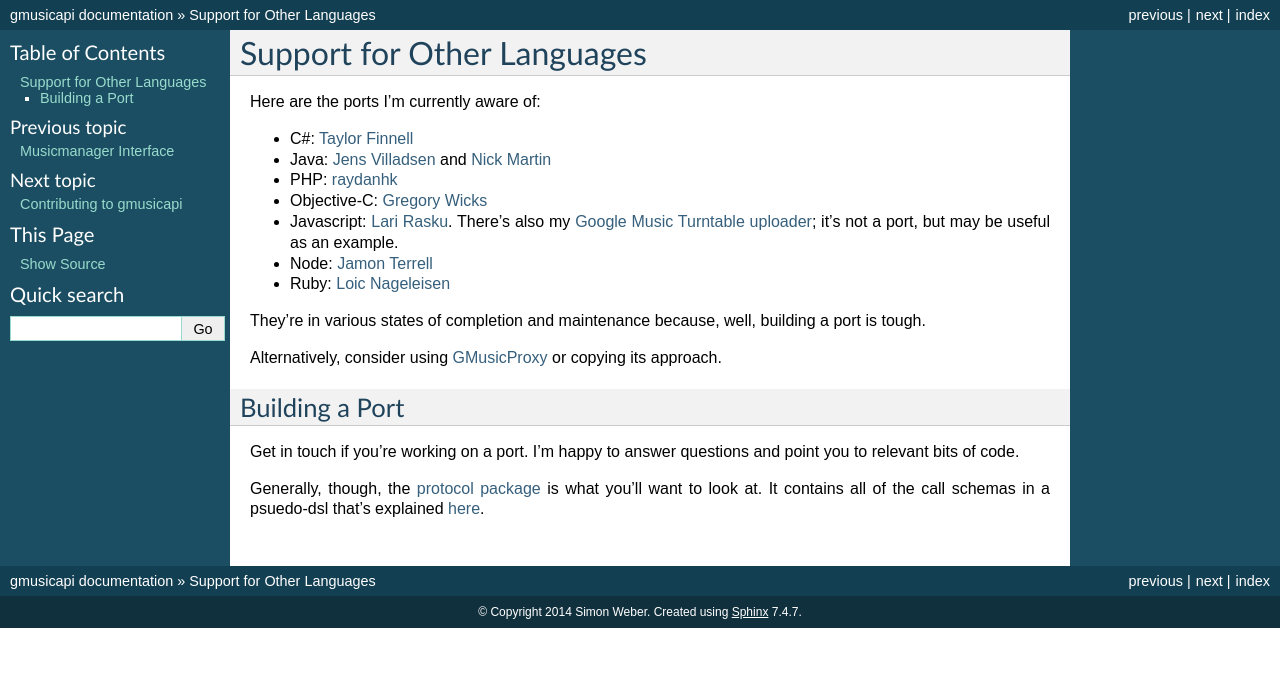
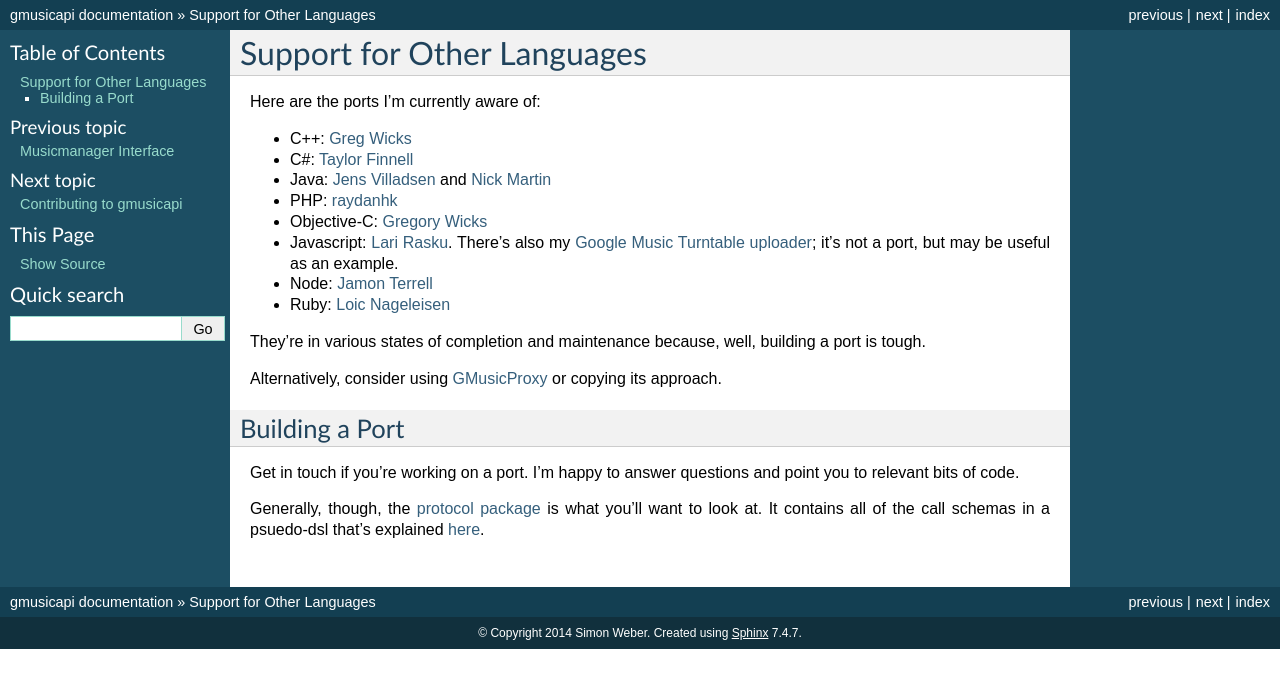
Before and after one commit to simon-weber/gmusicapi, a Sphinx documentation site: the page built from docs/source/ports.rst, in a window 1280 px wide. Shown: the top 688 px of the page. Built offline with Sphinx 7.4.7, drawn with Linux system fonts in a browser that asks for light colours; the version number could not be read and is left out.

Commit message:
add c++ port (@gwicks)

```diff
--- a/docs/source/ports.rst
+++ b/docs/source/ports.rst
@@ -6,6 +6,7 @@
 Here are the ports I'm currently aware of:
 
 
+-  C++: `Greg Wicks <https://github.com/gwicks/gmusicapi-curl>`__
 -  C#:
    `Taylor Finnell <https://github.com/taylorfinnell/GoogleMusicAPI.NET>`__
 -  Java: `Jens Villadsen <https://github.com/jkiddo/gmusic.api>`__
```
